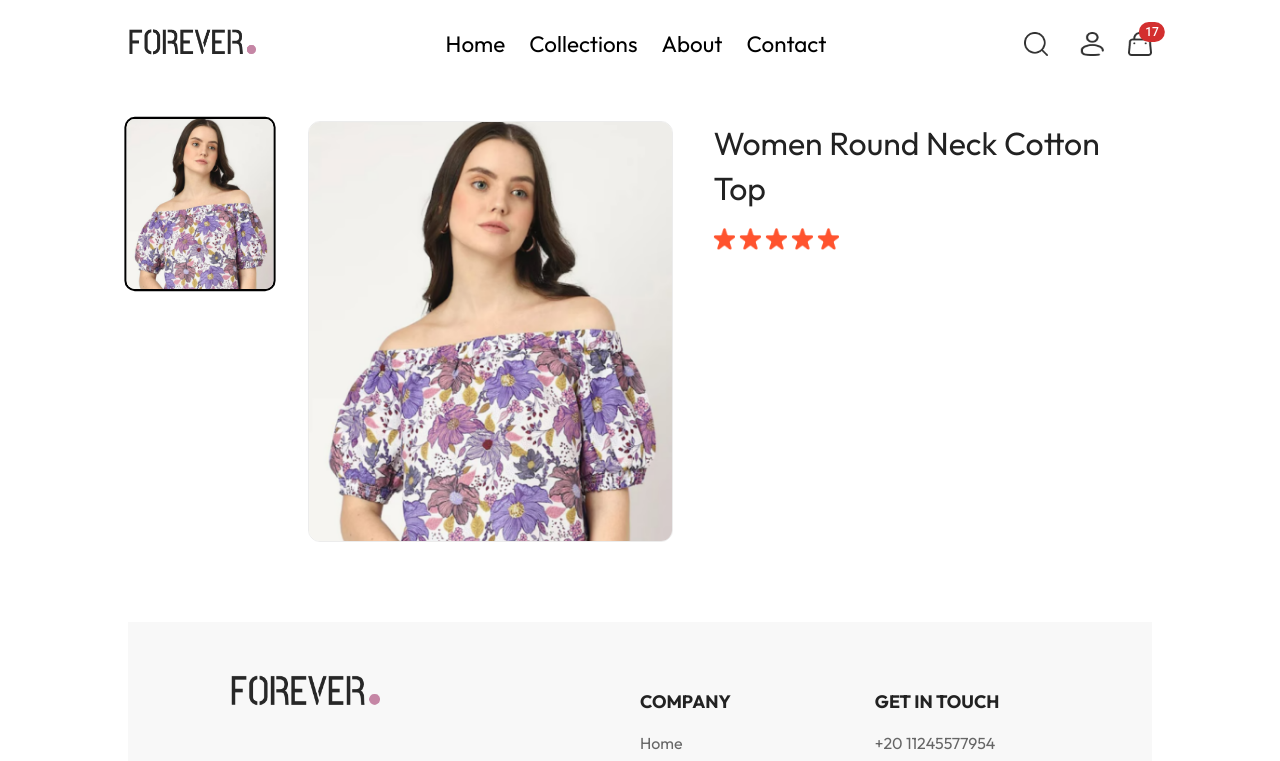
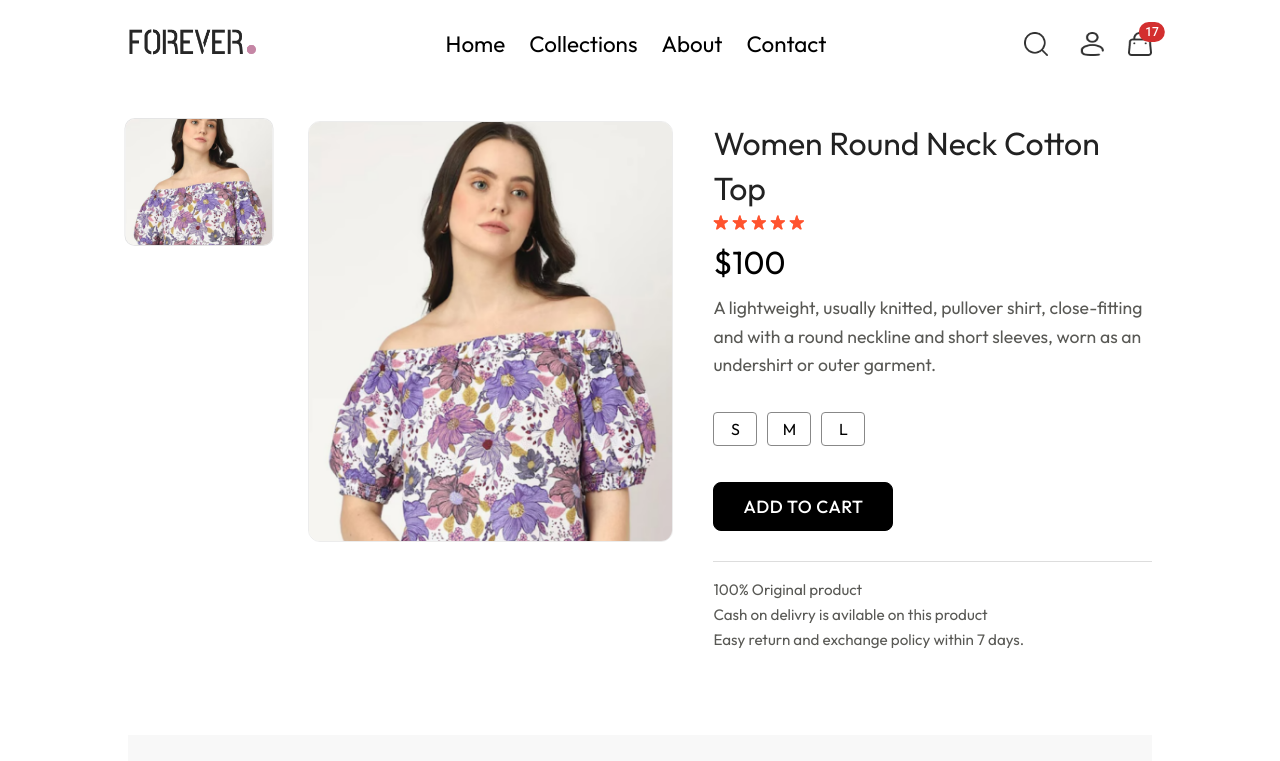
Before and after one commit to 01225280445alimoham-cmd/E-Commerce, a React (Vite) app in the folder FrontEnd/: page /product/aaaaa in a window 1280 px wide. Shown: the top 761 px of the page. Built offline with nearby package versions, Linux system fonts and the light colour scheme.

Commit message:
Improve product code

```diff
--- a/FrontEnd/src/CSS/Collections.css
+++ b/FrontEnd/src/CSS/Collections.css
@@ -12,9 +12,16 @@
 
 .products-grid {
   display: grid;
-  grid-template-columns: repeat(auto-fill, minmax(220px, 1fr));
+  grid-template-columns: repeat(auto-fill, minmax(150px, 1fr));
   gap: 30px;
   width: 100%;
+}
+
+.no-results {
+  color: #777;
+  font-size: 15px;
+  text-align: center;
+  padding: 60px 0;
 }
 
 /* الفلاتر */
@@ -62,13 +69,18 @@
   cursor: pointer;
 }
 
+.category input:focus-visible {
+  outline: 2px solid #000;
+  outline-offset: 2px;
+}
+
 .category p {
   margin: 0;
   font-size: 13px;
   color: #555;
 }
 
-/* إظهار وإخفاء الفلاتر */
+/* إظهار وإخفاء الفلاتر (موبايل بس) */
 .categorys.show {
   display: block;
 }
@@ -95,6 +107,11 @@
   transform: scale(0.95);
 }
 
+.filter-btn:focus-visible {
+  outline: 2px solid #000;
+  outline-offset: 2px;
+}
+
 .row {
   display: flex;
   align-items: center;
@@ -102,7 +119,7 @@
 }
 
 /* Tablet */
-@media (max-width: 900px) {
+@media (max-width: 800px) {
   .products-grid {
     grid-template-columns: repeat(auto-fill, minmax(180px, 1fr));
     gap: 20px;
@@ -114,7 +131,7 @@
 }
 
 /* Mobile */
-@media (max-width: 768px) {
+@media (max-width: 765px) {
   .collections {
     flex-direction: column;
   }
@@ -124,6 +141,10 @@
   }
 
   .filters {
+    width: 100%;
+  }
+
+  .category-container {
     width: 100%;
   }
 
@@ -140,8 +161,10 @@
   }
 }
 
-@media (min-width: 769px) {
-  .categorys {
-    display: block !important;
+/* على الديسكتوب الفلاتر ظاهرة دايمًا، بغض النظر عن show/hide */
+@media (min-width: 766px) {
+  .categorys.hide,
+  .categorys.show {
+    display: block;
   }
 }
--- a/FrontEnd/src/CSS/Product.css
+++ b/FrontEnd/src/CSS/Product.css
@@ -1,7 +1,13 @@
+:root {
+  --product-border: #e5e5e5;
+  --product-muted-text: #595955;
+}
+
 .grid {
   display: grid;
   grid-template-columns: 140px 1fr 1.2fr;
   gap: 40px;
+  max-width: 1200px;
   margin: 40px auto;
   align-items: start;
 }
@@ -15,15 +21,22 @@
 
 .images-contianer img {
   width: 100%;
-  border: 1px solid #e5e5e5;
+  height: 120px;
+  object-fit: cover;
+  border: 1px solid var(--product-border);
   border-radius: 10px;
   cursor: pointer;
-  object-fit: cover;
-  transition: all 0.3s ease;
+  transition:
+    border-color 0.2s ease,
+    transform 0.2s ease;
+}
+
+.images-contianer img:hover {
+  border-color: #999;
 }
 
 .active-image {
-  border: 2px solid #000 !important;
+  border: 2px solid #000;
   transform: scale(1.05);
 }
 
@@ -49,7 +62,6 @@
 .product-info {
   display: flex;
   flex-direction: column;
-  gap: 18px;
 }
 
 .product-info h1 {
@@ -64,10 +76,96 @@
   display: flex;
   align-items: center;
   gap: 4px;
+  margin-top: 5px;
 }
 
 .rating img {
-  width: 22px;
+  width: 15px;
+  height: 15px;
+}
+
+.price {
+  font-size: 2rem;
+  margin: 12px 0;
+}
+
+.description {
+  font-size: 1.1rem;
+  color: var(--product-muted-text);
+  margin-top: 0;
+  line-height: 1.6;
+}
+
+.sies-contianer {
+  display: flex;
+  flex-wrap: wrap;
+  gap: 10px;
+  margin: 16px 0;
+}
+
+.size {
+  min-width: 44px;
+  padding: 6px 14px;
+  font-size: 1rem;
+  border-radius: 4px;
+  border: 1px solid #888;
+  background: #fff;
+  cursor: pointer;
+  transition:
+    border-color 0.2s ease,
+    transform 0.2s ease;
+}
+
+.size:hover {
+  border-color: #000;
+}
+
+.selected-size {
+  border: 2px solid #000;
+  font-weight: 500;
+}
+
+.add-to-cart-button {
+  margin-top: 20px;
+  width: 180px;
+  font-size: 1.1rem;
+  font-weight: 500;
+  letter-spacing: 0.03em;
+  padding: 12px;
+  color: #fff;
+  background-color: #000;
+  border: 1px solid #000;
+  border-radius: 8px;
+  cursor: pointer;
+  transition:
+    transform 0.2s ease,
+    opacity 0.2s ease;
+}
+
+.add-to-cart-button:hover {
+  transform: scale(1.03);
+}
+
+.add-to-cart-button:active {
+  transform: scale(0.98);
+}
+
+.add-to-cart-button:disabled {
+  cursor: not-allowed;
+  opacity: 0.5;
+  transform: none;
+}
+
+.policys {
+  border-top: 1px solid #ddd;
+  margin-top: 30px;
+  padding-top: 12px;
+}
+
+.policys p {
+  color: var(--product-muted-text);
+  font-size: 0.95rem;
+  margin: 6px 0;
 }
 
 /* Tablet */
@@ -118,6 +216,7 @@
 
   .images-contianer img {
     width: 90px;
+    height: 90px;
     flex-shrink: 0;
   }
 
--- a/FrontEnd/src/pages/Collections.jsx
+++ b/FrontEnd/src/pages/Collections.jsx
@@ -4,8 +4,6 @@ import { assets } from "../assets/frontend_assets/assets";
 import Title from "../Components/Title";
 import { ShopContext } from "../contexts/shopContext";
 import ProductItem from "../Components/ProductItem";
-
-import Grid from "@mui/material/Grid";
 
 const Collections = () => {
   const categories = ["Men", "Women", "Kids"];
@@ -44,32 +42,21 @@ const Collections = () => {
     let productsCopy = products.slice();
 
     if (search && showSearch) {
-      productsCopy = products.filter((item) =>
+      productsCopy = productsCopy.filter((item) =>
         item.name.toLowerCase().includes(search.toLowerCase()),
       );
     }
 
     if (selectedCategories.length > 0) {
-      productsCopy = products.filter((item) =>
+      productsCopy = productsCopy.filter((item) =>
         selectedCategories.includes(item.category),
       );
     }
 
     if (selectedTypeCategories.length > 0) {
-      productsCopy = products.filter((item) =>
+      productsCopy = productsCopy.filter((item) =>
         selectedTypeCategories.includes(item.subCategory),
       );
-    }
-
-    if (selectedCategories.length > 0 && selectedTypeCategories.length > 0) {
-      productsCopy = products.filter((item) => {
-        if (
-          selectedTypeCategories.includes(item.subCategory) &&
-          selectedCategories.includes(item.category)
-        ) {
-          return item;
-        }
-      });
     }
 
     setAllProducts(productsCopy);
@@ -77,7 +64,7 @@ const Collections = () => {
 
   useEffect(() => {
     applyFilter();
-  }, [selectedCategories, selectedTypeCategories, search]);
+  }, [selectedCategories, selectedTypeCategories, search, showSearch]);
 
   return (
     <section className="collections">
@@ -106,7 +93,12 @@ const Collections = () => {
             {categories.map((c) => {
               return (
                 <div key={c} className="category">
-                  <input type="checkbox" value={c} onClick={toggleCategories} />
+                  <input
+                    type="checkbox"
+                    value={c}
+                    onChange={toggleCategories}
+                    checked={selectedCategories.includes(c)}
+                  />
                   <p>{c}</p>
                 </div>
               );
@@ -121,6 +113,7 @@ const Collections = () => {
                     type="checkbox"
                     value={c}
                     onChange={toggleTypeCategories}
+                    checked={selectedTypeCategories.includes(c)}
                   />
                   <p>{c}</p>
                 </div>
@@ -135,6 +128,7 @@ const Collections = () => {
           <Title text1={"ALL"} text2={"COLLECTIONS"} />
         </header>
 
+        {allProducts.length > 0 ? (
           <div className="products-grid">
             {allProducts.map((item) => (
               <ProductItem
@@ -146,6 +140,9 @@ const Collections = () => {
               />
             ))}
           </div>
+        ) : (
+          <p className="no-results">No results found</p>
+        )}
       </div>
     </section>
   );
--- a/FrontEnd/src/pages/Product.jsx
+++ b/FrontEnd/src/pages/Product.jsx
@@ -5,10 +5,11 @@ import "../CSS/Product.css";
 import { assets } from "../assets/frontend_assets/assets";
 
 const Product = () => {
-  const { products } = useContext(ShopContext);
+  const { products, currency } = useContext(ShopContext);
   const { productId } = useParams();
   const [productData, setProductData] = useState();
   const [selectedImage, setSelectedImage] = useState();
+  const [size, setSize] = useState("");
 
   const fetchProductData = () => {
     const product = products.find((item) => item._id === productId);
@@ -23,7 +24,7 @@ const Product = () => {
     fetchProductData();
   }, [productId, products]);
 
-  return (
+  return productData ? (
     <div className="grid">
       <div className="images-contianer">
         {productData?.image?.map((i, index) => (
@@ -45,14 +46,39 @@ const Product = () => {
       <div className="product-info">
         <h1 style={{ fontWeight: "normal" }}>{productData?.name}</h1>
         <div className="rating">
-          <img src={assets.star_icon} alt="star icon" width={"30px"} />
-          <img src={assets.star_icon} alt="star icon" width={"30px"} />
-          <img src={assets.star_icon} alt="star icon" width={"30px"} />
-          <img src={assets.star_icon} alt="star icon" width={"30px"} />
-          <img src={assets.star_icon} alt="star icon" width={"30px"} />
+          <img src={assets.star_icon} alt="star icon" />
+          <img src={assets.star_icon} alt="star icon" />
+          <img src={assets.star_icon} alt="star icon" />
+          <img src={assets.star_icon} alt="star icon" />
+          <img src={assets.star_icon} alt="star icon" />
+        </div>
+        <p className="price">
+          {currency}
+          {productData?.price}
+        </p>
+        <p className="description"> {productData?.description}</p>
+        <div className="sies-contianer">
+          {productData?.sizes?.map((item, index) => (
+            <button
+              className={`size ${item === size ? "selected-size" : ""}`}
+              onClick={() => setSize(item)}
+              key={index}
+            >
+              {item}
+            </button>
+          ))}
+        </div>
+        <button className="add-to-cart-button">ADD TO CART</button>
+
+        <div className="policys">
+          <p>100% Original product</p>
+          <p>Cash on delivry is avilable on this product</p>
+          <p>Easy return and exchange policy within 7 days.</p>
         </div>
       </div>
     </div>
+  ) : (
+    <div className="loading">...Loading</div>
   );
 };
 
```
Lines whose indentation alone changed are shown as unchanged.
